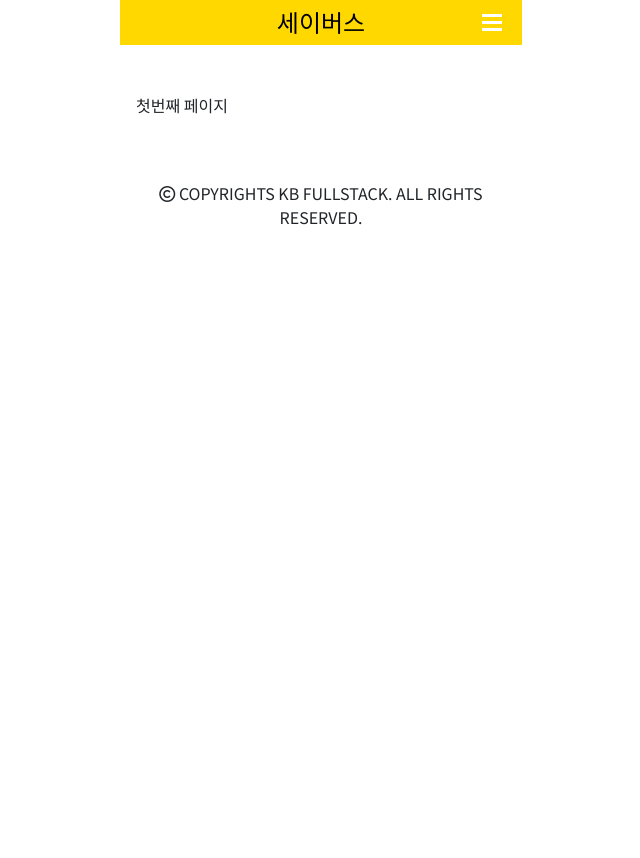
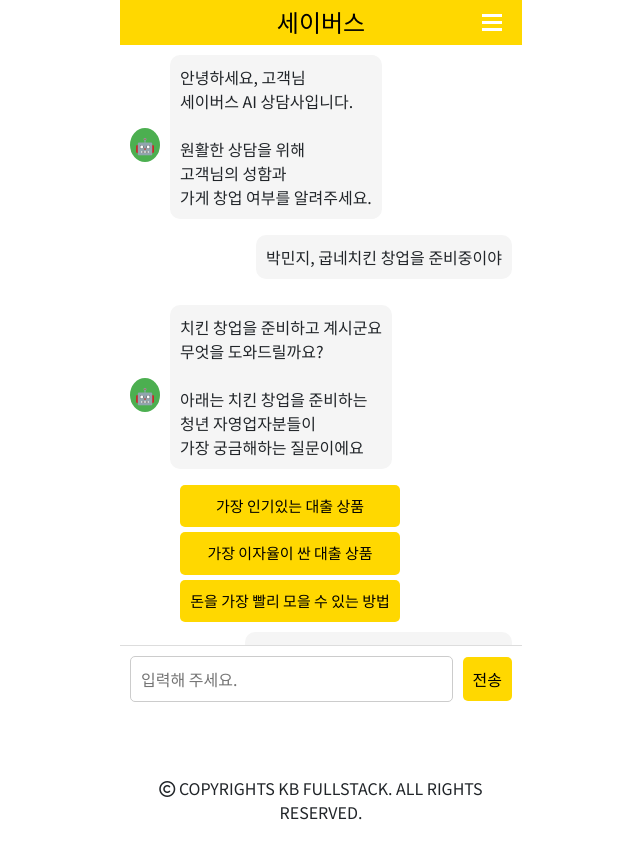
Before and after one commit to Lazenca-2024/Savers, a Vue app in the folder frontend/: page / in a window 1280 px wide. Shown: the top 858 px of the page, without its empty margins (319-959 px from the left). Before the commit the page ends 800 px from the top, so only its background shows below. Built offline with nearby package versions, Linux system fonts and the light colour scheme; what vue-awesome-paginate would draw is missing.

Commit message:
feat: 메인 UI 및 채팅 기능 추가

```diff
--- a/frontend/src/components/layouts/DefaultLayout.vue
+++ b/frontend/src/components/layouts/DefaultLayout.vue
@@ -8,7 +8,7 @@
   <div class="container">
     <Header />
     <NavBar />
-    <div class="content my-5 px-3">
+    <div class="content">
       <slot></slot>
     </div>
     <Footer />
--- a/frontend/src/pages/Home.vue
+++ b/frontend/src/pages/Home.vue
@@ -1,5 +1,128 @@
-<script setup></script>
+<template>
+  <!-- 채팅 -->
+  <div class="chat-container">
+    <div v-for="(message, index) in messages" :key="index" :class="['message', message.type]">
+      <!-- AI 아이콘 -->
+      <div v-if="message.type === 'bot'" class="bot-icon">🤖</div>
+      <!-- 일반 메시지 -->
+      <p v-if="message.type !== 'options'">{{ message.text }}</p>
+      <!-- 질문 추천 리스트 -->
+      <div v-else class="options">
+        <button v-for="(option, i) in message.options" :key="i">{{ option }}</button>
+      </div>
+    </div>
+  </div>
 
-<template>
-  <div>첫번째 페이지</div>
+  <!-- 입력칸 -->
+  <div class="input-section">
+    <input v-model="userInput" placeholder="입력해 주세요." @keyup.enter="sendMessage" />
+    <button @click="sendMessage">전송</button>
+  </div>
 </template>
+
+<script setup>
+import { ref } from 'vue';
+
+const messages = ref([
+  { type: 'bot', text: '안녕하세요, 고객님\n세이버스 AI 상담사입니다.\n\n원활한 상담을 위해\n고객님의 성함과\n가게 창업 여부를 알려주세요.' },
+  { type: 'user', text: '박민지, 굽네치킨 창업을 준비중이야' },
+  { type: 'bot', text: '치킨 창업을 준비하고 계시군요\n무엇을 도와드릴까요?\n\n아래는 치킨 창업을 준비하는\n청년 자영업자분들이\n가장 궁금해하는 질문이에요' },
+  { type: 'options', options: ['가장 인기있는 대출 상품', '가장 이자율이 싼 대출 상품', '돈을 가장 빨리 모을 수 있는 방법'] },
+  { type: 'user', text: '돈이 부족한데 어떤 대출상품이 가장 좋을지 추천해줘' },
+  { type: 'bot', text: 'KB 사장님 대출상품을 추천드려요\n\n20대 자영업자 분들이 가장 많이 선택한 대출상품이에요' },
+]);
+
+const userInput = ref("");
+
+const sendMessage = () => {
+  if (userInput.value.trim()) {
+    messages.value.push({ type: 'user', text: userInput.value });
+    userInput.value = "";
+  }
+};
+</script>
+
+<style scoped>
+.chat-container {
+  padding: 10px;
+  background-color: white;
+  height: calc(100vh - 200px); /* 컨테이너 높이 설정 */
+  overflow-y: scroll; /* 스크롤 활성화 */
+  white-space: pre-line; /* 줄바꿈을 적용하기 위한 스타일 */
+}
+
+/* Webkit 기반 브라우저용 커스텀 스크롤바 */
+.chat-container::-webkit-scrollbar {
+  width: 6px; /* 스크롤바의 폭 (얇게 설정) */
+}
+
+.chat-container::-webkit-scrollbar-thumb {
+  background-color: #FFD800; /* 노란색 */
+  border-radius: 20px; /* 둥근 스크롤바 */
+}
+
+.chat-container::-webkit-scrollbar-track {
+  background-color: transparent; /* 배경을 투명하게 설정 */
+}
+.message {
+  display: flex;
+  align-items: center;
+  margin-bottom: 10px;
+}
+.message.bot {
+  justify-content: flex-start;
+  margin-bottom: 0; /* 기본 margin-bottom 제거 */
+}
+.message.user {
+  justify-content: flex-end;
+}
+.bot-icon {
+  background-color: #4CAF50;
+  color: white;
+  border-radius: 50%;
+  padding: 5px;
+  margin-right: 10px;
+}
+.message p {
+  background-color: #f5f5f5;
+  border-radius: 10px;
+  padding: 10px;
+  max-width: 70%;
+  word-wrap: break-word;
+}
+.options {
+  display: flex;
+  flex-direction: column;
+  gap: 5px;
+  font-size: 15px;
+}
+.options button {
+  background-color: #FFD800;
+  border: none;
+  border-radius: 5px;
+  padding: 10px;
+  cursor: pointer;
+  margin-right: 62px;
+}
+
+.input-section {
+  display: flex;
+  align-items: center;
+  padding: 10px;
+  border-top: 1px solid #ddd;
+}
+.input-section input {
+  flex: 1;
+  padding: 10px;
+  border: 1px solid #ccc;
+  border-radius: 5px;
+}
+.input-section button {
+  margin-left: 10px;
+  padding: 10px;
+  background-color: #FFD800;
+  border: none;
+  border-radius: 5px;
+  cursor: pointer;
+}
+</style>
```
